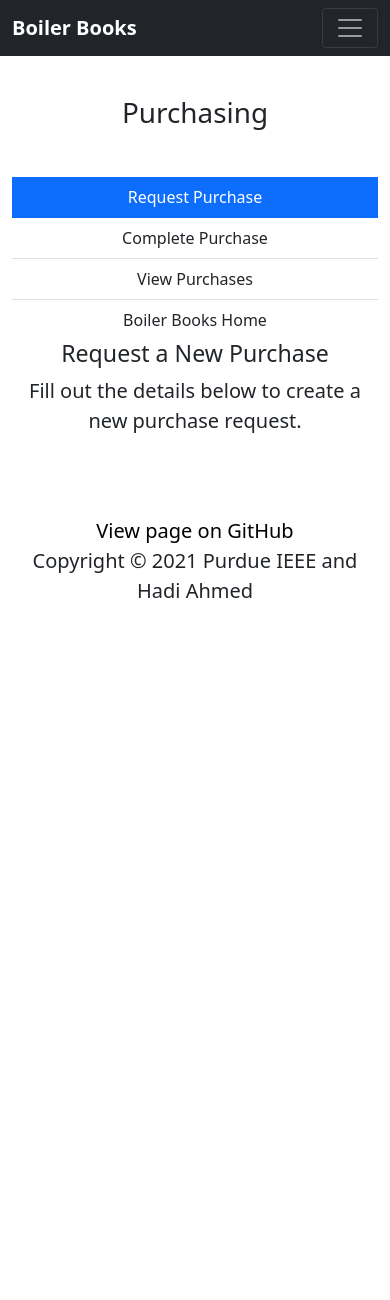
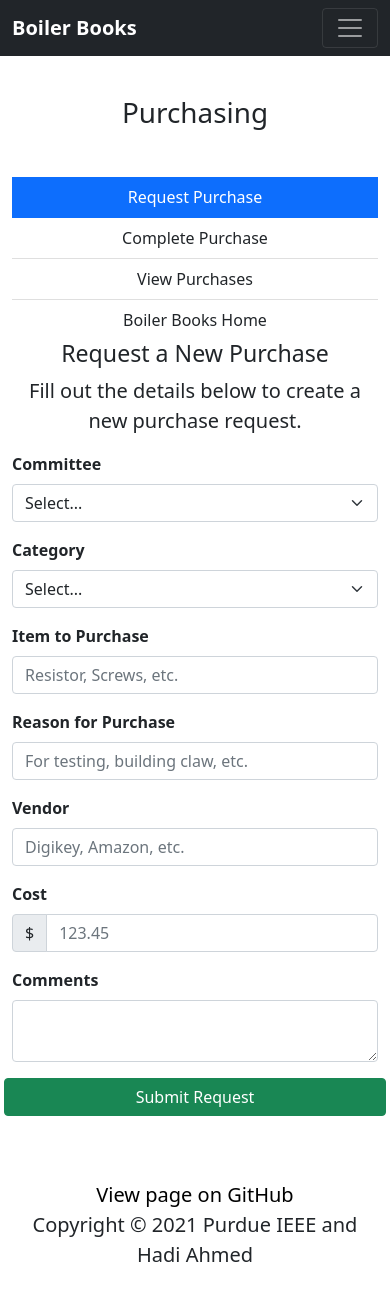
Before and after one commit to PurdueIEEE/boilerbooks, a Vue app in the folder ui/: page /purchase/new in a window 390 px wide. Before the commit the page ends 844 px from the top, so only its background shows below. Built offline with nearby package versions, Linux system fonts and the light colour scheme.

Commit message:
Finished new request page

```diff
--- a/ui/src/router/index.js
+++ b/ui/src/router/index.js
@@ -51,7 +51,6 @@
   },
   {
     path: '/purchase',
-    name: 'Purchase',
     component: () => import(/* webpackChunkName: "purchase" */ '../views/purchase/Purchase.vue'),
     children: [
       {
--- a/ui/src/views/purchase/PurchaseNew.vue
+++ b/ui/src/views/purchase/PurchaseNew.vue
@@ -1,14 +1,71 @@
 <template>
   <div >
     <h3>Request a New Purchase</h3>
-    <p class="lead">
-      Fill out the details below to create a new purchase request.
-    </p>
+    <p class="lead">Fill out the details below to create a new purchase request.</p>
+
+    <form onsubmit="return false;" class="row g-3 text-start">
+      <div class="col-md-6">
+        <label for="committeeSelect" class="form-label fw-bold">Committee</label>
+        <select id="committeeSelect" class="form-select" v-model="committee" required>
+          <option selected disable value="">Select...</option>
+          <option>General IEEE</option>
+          <option>Aerial Robotics</option>
+        </select>
+      </div>
+      <div class="col-md-6">
+        <label for="categorySelect" class="form-label fw-bold">Category</label>
+        <select id="categorySelect" class="form-select" v-model="category" required>
+          <option selected disabled value="">Select...</option>
+          <option>General Expense</option>
+          <option>TODO</option>
+        </select>
+      </div>
+      <div class="col-12">
+        <label for="itemName" class="form-label fw-bold">Item to Purchase</label>
+        <input id="itemname" type="text" class="form-control" placeholder="Resistor, Screws, etc." v-model="itemName" required>
+      </div>
+      <div class="col-12">
+        <label for="purchaseReason" class="form-label fw-bold">Reason for Purchase</label>
+        <input id="purchaseReason" type="text" class="form-control" placeholder="For testing, building claw, etc." v-model="itemReason" required>
+      </div>
+      <div class="col-12">
+        <label for="vendorName" class="form-label fw-bold">Vendor</label>
+        <input id="vendorName" type="text" class="form-control" placeholder="Digikey, Amazon, etc." v-model="vendor" required>
+      </div>
+      <div class="col-12">
+        <label for="costDollars" class="form-label fw-bold">Cost</label>
+        <div class="input-group">
+          <span class="input-group-text">$</span>
+          <input id="costDollars" type="number" step=".01" class="form-control" placeholder="123.45" v-model="price" required>
+        </div>
+      </div>
+      <div class="col-12">
+        <label for="commentsField" class="form-label fw-bold">Comments</label>
+        <textarea id="commentsField" type="text" class="form-control" v-model="comments"></textarea>
+      </div>
+      <button type="submit" class="btn btn-success" v-on:click="submitRequest">Submit Request</button>
+    </form>
   </div>
 </template>
 
 <script>
 export default {
-  name: 'PurchaseHome',
+  name: 'PurchaseNew',
+  data() {
+    return {
+      committee: '',
+      category: '',
+      itemName: '',
+      itemReason: '',
+      vendor: '',
+      price: '',
+      comments: '',
+    }
+  },
+  methods: {
+    submitRequest() {
+      // TODO submit the request here
+    }
+  }
 }
 </script>
```
